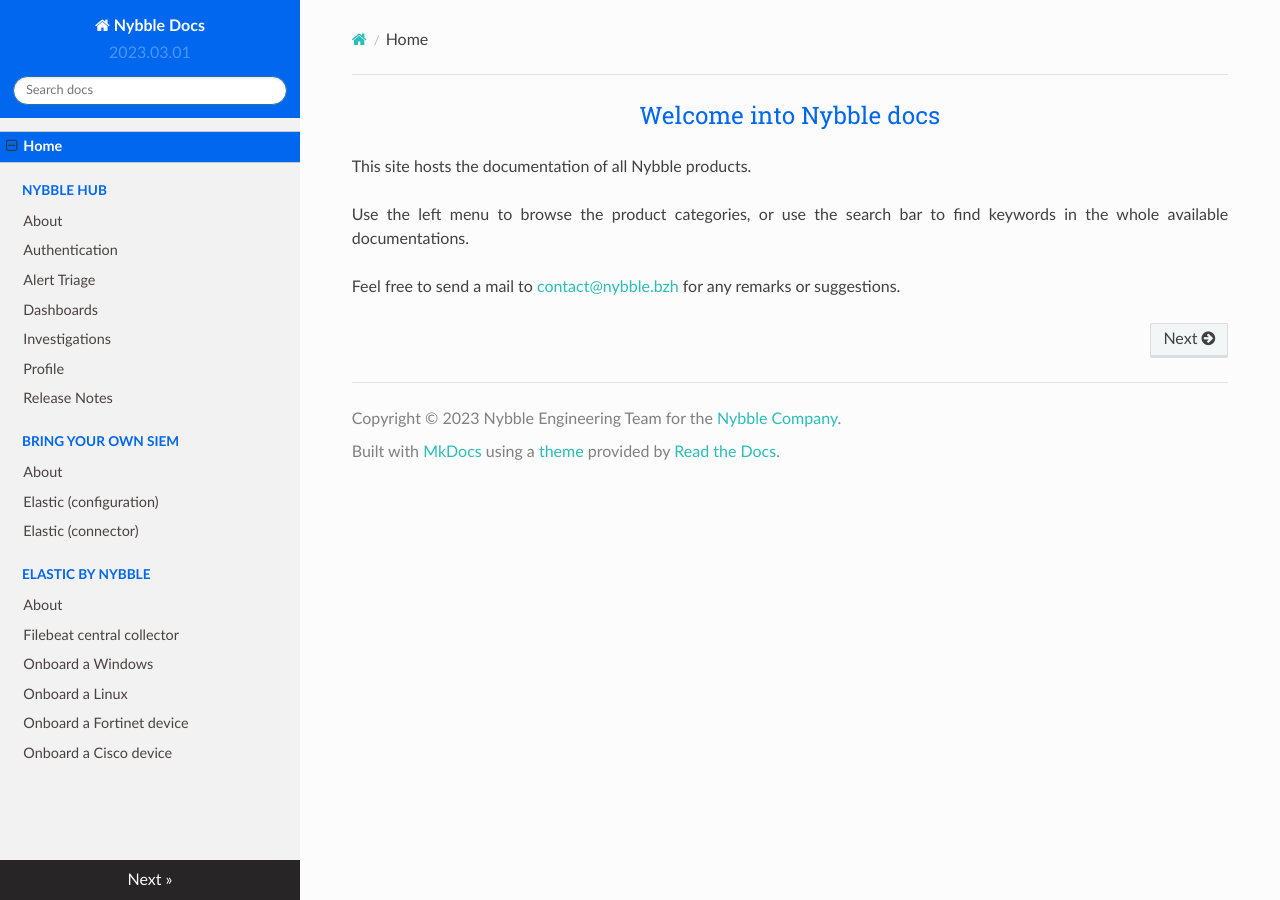
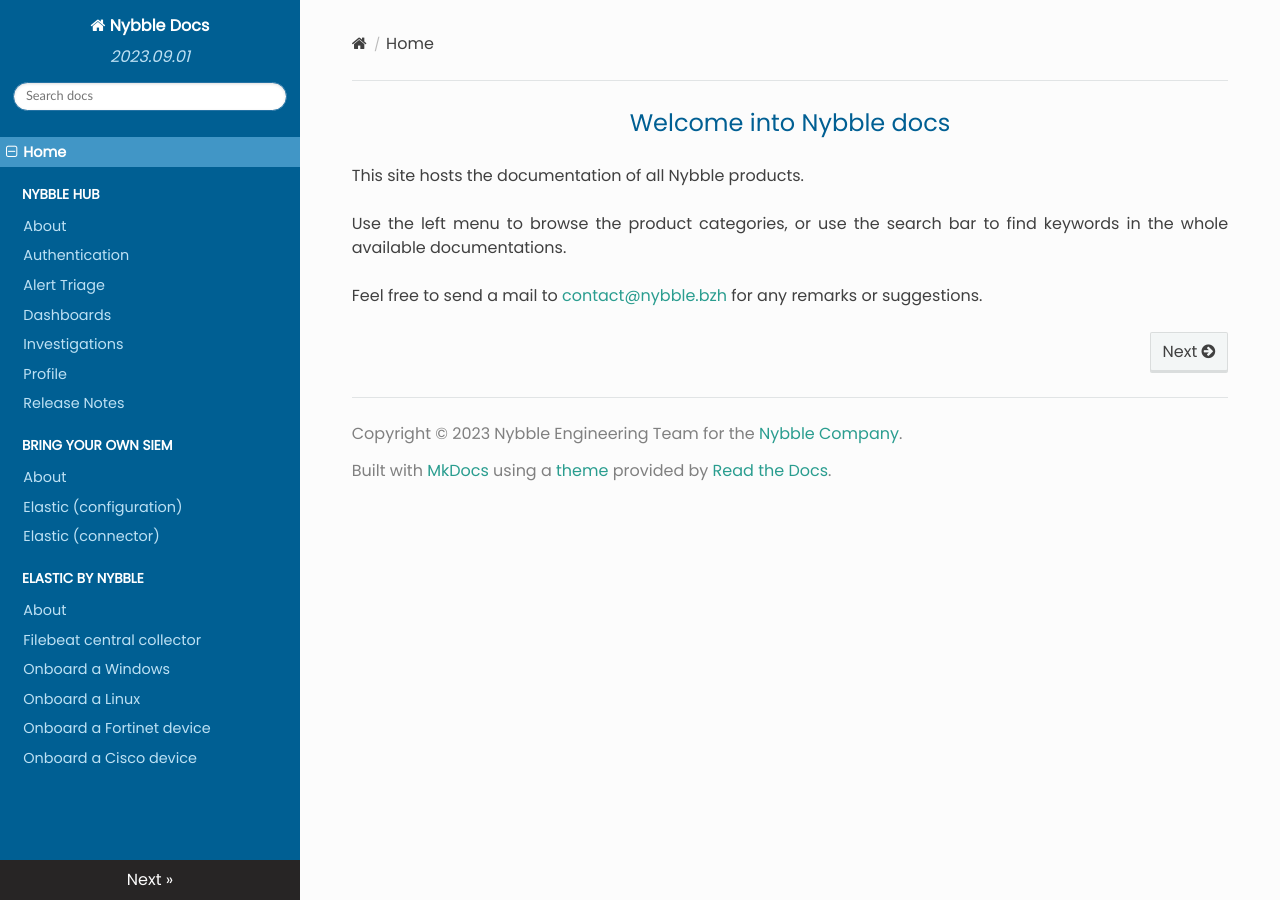
Before and after one commit to nybble-security/nybble-security.github.io, an MkDocs documentation site: the page built from docs/index.md, in a window 1280 px wide. Built offline with MkDocs 1.6.1, drawn with Linux system fonts in a browser that asks for light colours; nearby versions of some CDN libraries.

Commit message:
new global theme applied

```diff
--- a/docs/extra.css
+++ b/docs/extra.css
@@ -1,3 +1,9 @@
+@import url('https://fonts.googleapis.com/css2?family=Poppins&display=swap');
+
+body, *, .btn, h1, h2, h3, h4, h5, h6 {
+  font-family: 'Poppins', sans-serif;
+}
+
 p {
   text-align: justify;
 }
@@ -12,34 +18,60 @@ div.section p + ol {
 
 a, a:visited {
   text-decoration: none;
-  color: #29bdb8;
+  color: #2A9D8F;
   font-weight: normal;
+}
+
+/* Nybble Docs text when mobile */
+body > div.wy-grid-for-nav > section > nav > a, body > div.wy-grid-for-nav > section > nav > a:visited {
+  color: white;
 }
 
 a:hover {
   text-decoration: underline dashed;
-  color: #29bdb8;
+  color: #2A9D8F;
 }
 
 .wy-side-nav-search {
-  background-color: #0067EE;
+  background-color: #005F93;
 }
 .wy-nav-side {
-  background: #f2f2f2;
+  background: #005F93;
 }
 
 .wy-menu-vertical a {
-  color: #484242;
-  font-weight: normal;
+  color: #BDE1F4;
+  font-weight: lighter;
 }
 
 .wy-menu-vertical header, .wy-menu-vertical p.caption {
-  color: #0067EE;
+  color: #FFFFFF;
 }
 
-.wy-menu-vertical a:hover, .wy-menu-vertical li.current>a, .wy-menu-vertical li.current>a:hover {
-  background-color: #0067EE;
+.wy-menu-vertical li.current,
+.wy-menu-vertical a:hover,
+.wy-menu-vertical li.current a,
+.wy-menu-vertical li.current>a:hover,
+.wy-menu-vertical li.toctree-l1.current>a,
+li.toctree-l2 >a,
+.wy-menu-vertical li.toctree-l2.current>a,
+.wy-menu-vertical li.toctree-l2.current li.toctree-l3>a {
+  background-color: #7FCBF54D;
   color: white;
+  border: none;
+}
+
+.wy-menu-vertical li.current a:hover,
+.wy-menu-vertical li.toctree-l2.current li.toctree-l3>a:hover {
+  color: #005F93;
+  background-color: #7FCBF54D;
+}
+
+.wy-menu-vertical li.current>a button.toctree-expand,
+.wy-menu-vertical li.current>a:hover button.toctree-expand,
+.wy-menu-vertical a:hover button.toctree-expand,
+.wy-menu-vertical li.toctree-l2 button.toctree-expand {
+  color: white
 }
 
 .wy-nav-content {
@@ -48,18 +80,18 @@ a:hover {
 }
 
 .wy-nav-top {
-  background-color: #0067EE;
+  background-color: #005F93;
 }
 
 h1 {
   text-align: center;
-  color: #0067EE;
+  color: #005F93;
   font-weight: normal;
   font-size: 24px;
 }
 
 h2 {
-  color: #0067EE;
+  color: #005F93;
   font-size: 20px;
   line-height: 30px;
   display:flex;
@@ -67,34 +99,42 @@ h2 {
   justify-content: left;
   font-weight: normal;
   text-decoration: none;
-  border-bottom: 1px solid #29bdb8;
+  border-bottom: 1px solid #2A9D8F;
   text-indent: 0px;
 }
 
 h2:before {
   content:"\203A";
-  color: #29bdb8;
+  color: #2A9D8F;
   font-size: 30px;
   padding-right: 10px;
 }
 
 h3, h4, h5, h6 {
   font-weight: 400;
-  color: #0067EE;
+  color: #005F93;
   padding-left: 0px;
 }
 
-h3 {font-size:medium;text-decoration: underline dashed #29bdb8; text-underline-offset: 5px;text-indent: 30px;}
-h4 {font-size:small;text-decoration: underline dashed #29bdb8; text-underline-offset: 3px;text-indent: 40px;}
-h5 {font-size:x-small;text-decoration: underline dashed #29bdb8; text-underline-offset: 2px;text-indent: 50px;}
-h6 {font-size:xx-small;text-decoration: underline dashed #29bdb8; text-underline-offset: 2px;text-indent: 60px;}
+h3 {font-size:medium;text-decoration: underline dashed #2A9D8F; text-underline-offset: 5px;text-indent: 30px;}
+h4 {font-size:small;text-decoration: underline dashed #2A9D8F; text-underline-offset: 3px;text-indent: 40px;}
+h5 {font-size:x-small;text-decoration: underline dashed #2A9D8F; text-underline-offset: 2px;text-indent: 50px;}
+h6 {font-size:xx-small;text-decoration: underline dashed #2A9D8F; text-underline-offset: 2px;text-indent: 60px;}
 
-a.icon-home:hover {
+a.icon-home, a.icon-home:hover {
   text-decoration: none;
   color: white;
   background: none;
 }
 
+ul.wy-breadcrumbs a.icon-home, ul.wy-breeadcrumbs a.icon-home:hover {
+  color: #404040;
+}
+
+.wy-side-nav-search>div.version {
+  color:#BDE1F4;
+  font-style: italic;
+}
 
 .rst-content .section ul li, .rst-content .section ul li li
 {
@@ -102,13 +142,13 @@ a.icon-home:hover {
 }
 .rst-content .section ul li:before {
   content: '⬣';
-  color: #29bdb8;
+  color: #2A9D8F;
   margin-right: 5px;
 }
 
 .rst-content .section ol li::marker
 {
-  color:#29bdb8;
+  color:#2A9D8F;
   font-weight: bold;
 }
 
@@ -152,8 +192,8 @@ a.icon-home:hover {
 }
 
 .tabbed-set input:checked:nth-child(n+1) + label {
-  color: #29bdb8;
-  border-color: #29bdb8;
+  color: #2A9D8F;
+  border-color: #2A9D8F;
 }
 
 .tabbed-set input:nth-child(n+1):checked + label + .tabbed-content {
--- a/mkdocs.yml
+++ b/mkdocs.yml
@@ -33,7 +33,7 @@ theme: readthedocs
 extra_css: [extra.css]
 copyright: Copyright &copy; 2023 Nybble Engineering Team for the <a href="https://nybble-security.io">Nybble Company</a>.
 extra:
-  version: "2023.03.01"
+  version: "2023.09.01"
 markdown_extensions:
   - attr_list
   - admonition
```
